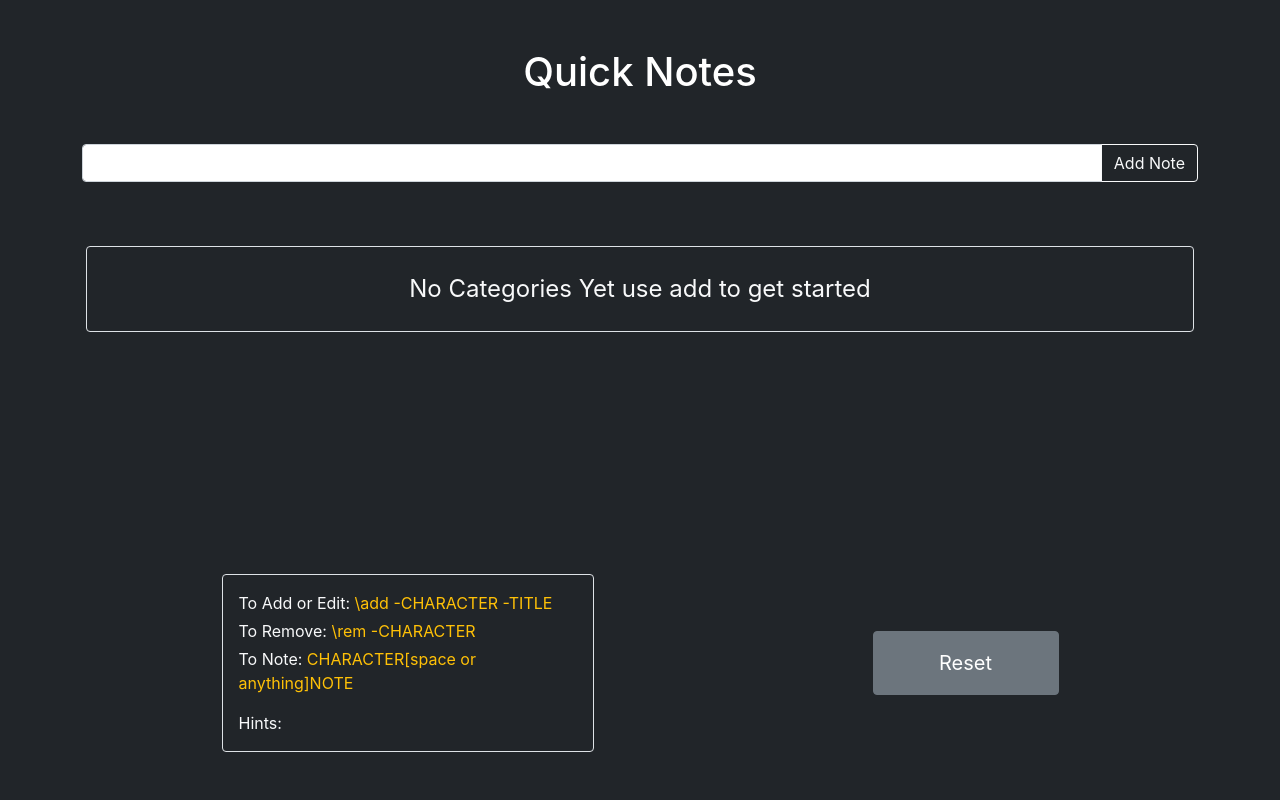
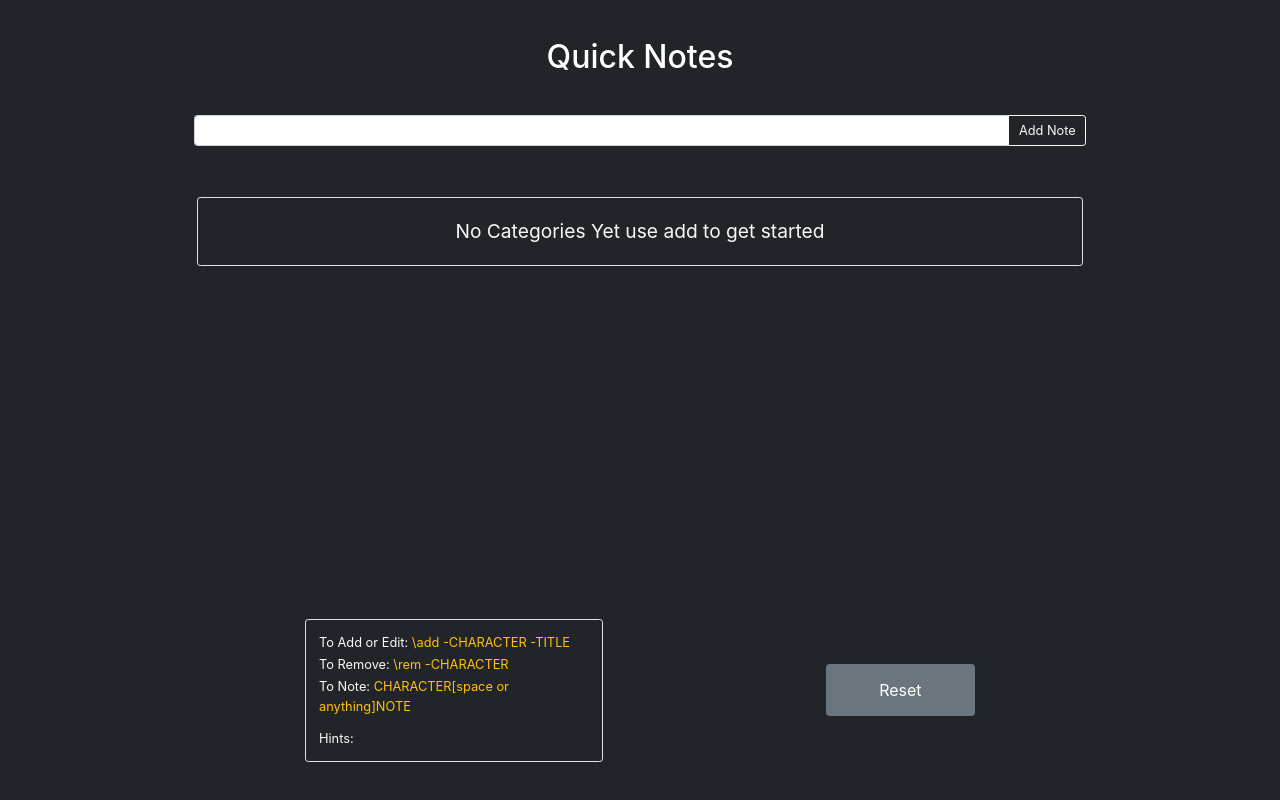
Before and after one commit to IslamNwishy/quick-notes, a React (Create React App) app: page / in a window 1280 px wide. Built offline with nearby package versions, Linux system fonts and the light colour scheme.

Commit message:
zoomed out

```diff
--- a/src/App.css
+++ b/src/App.css
@@ -1,3 +1,6 @@
+html {
+  zoom: 80%;
+}
 .App {
   text-align: center;
 }
--- a/src/Components/ShowCards.js
+++ b/src/Components/ShowCards.js
@@ -18,7 +18,7 @@ const ShowCards = ({ columns, removeNote, RemoveColumn }) => {
           >
             <span className="align-middle">{note}</span>
             <button
-              className="btn btn-outline-danger card-btn float-end border-0 bg-transparent"
+              className="btn btn-outline-danger card-btn float-end border-0 bg-transparent "
               onClick={() => {
                 removeNote(item[0], index + 1);
               }}
@@ -32,10 +32,10 @@ const ShowCards = ({ columns, removeNote, RemoveColumn }) => {
     return (
       <div className="col text-light">
         <div className="border rounded-2 p-2">
-          <p className="lead text-capitalize mb-4">
+          <p className="lead text-capitalize mb-4 position-relative">
             {title}
             <button
-              className="btn btn-outline-danger float-end border-0"
+              className="btn btn-outline-danger float-end border-0 position-absolute end-0"
               onClick={() => {
                 RemoveColumn(item[0]);
               }}
```
